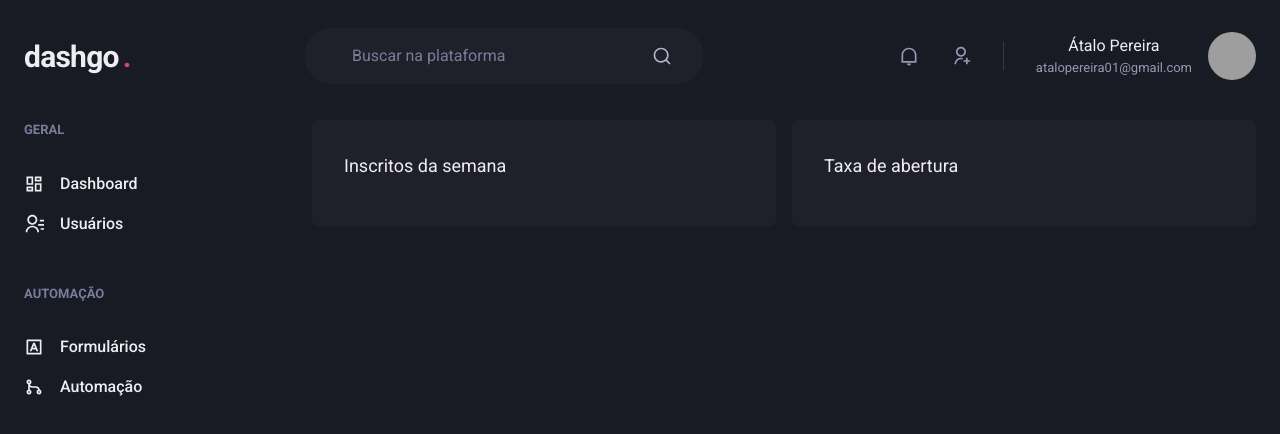
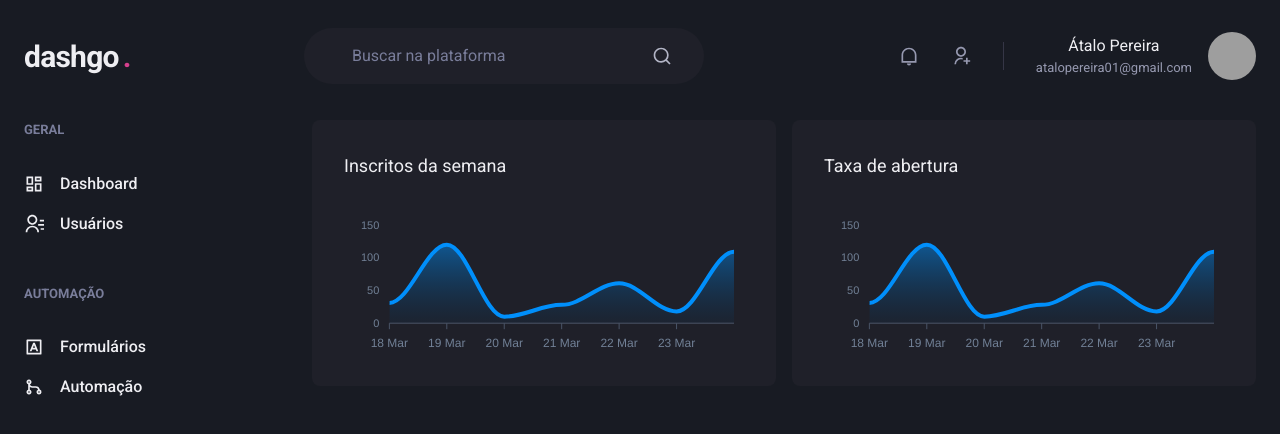
Before and after one commit to atalopereira/dashgo, a Next.js app: page /dashboard in a window 1280 px wide. Shown: the top 434 px of the page. Built offline with nearby package versions, Linux system fonts and the light colour scheme; grey boxes are pictures that could not be loaded.

Commit message:
create chart styles of the daskboard

```diff
--- a/src/pages/dashboard.tsx
+++ b/src/pages/dashboard.tsx
@@ -1,6 +1,64 @@
-import { Box, Flex, SimpleGrid, Text } from "@chakra-ui/react";
+import { Box, Flex, SimpleGrid, Text, theme } from "@chakra-ui/react";
+import dynamic from "next/dynamic";
+import { ApexOptions } from 'apexcharts';
 import { Header } from "../components/Header";
 import { Sidebar } from "../components/Sidebar";
+
+const Chart = dynamic(() => import('react-apexcharts'), {
+  ssr: false,
+})
+
+const options: ApexOptions = {
+  chart: {
+    toolbar: {
+      show: false,
+    },
+    zoom: {
+      enabled: false,
+    },
+    foreColor: theme.colors.gray[500],
+  },
+  grid: {
+    show: false,
+  },
+  dataLabels: {
+    enabled: false,
+  },
+  tooltip: {
+    enabled: false,
+  },
+  xaxis: {
+    type: 'datetime',
+    axisBorder: {
+      color: theme.colors.gray[600]
+    },
+    axisTicks: {
+      color: theme.colors.gray[600]
+    },
+    categories: [
+      '2021-03-18T00:00:00.000Z',
+      '2021-03-19T00:00:00.000Z',
+      '2021-03-20T00:00:00.000Z',
+      '2021-03-21T00:00:00.000Z',
+      '2021-03-22T00:00:00.000Z',
+      '2021-03-23T00:00:00.000Z',
+      '2021-03-24T00:00:00.000Z',
+    ],
+  },
+  fill: {
+    opacity: 0.3,
+    type: 'gradient',
+    gradient: {
+      shade: 'dark',
+      opacityFrom: 0.7,
+      opacityTo: 0.3,
+    }
+  }
+};
+
+const series = [
+  { name: 'series1', data: [31, 120, 10, 28, 61, 18, 109] }
+]
 
 export default function Dashboard() {
   return (
@@ -15,17 +73,19 @@
             p="8"
             bg="gray.800"
             borderRadius={8}
-            // pb="4"
+            pb="4"
           >
             <Text fontSize="lg" mb="4">Inscritos da semana</Text>
+            <Chart options={options} series={series} type="area" height={160} />
           </Box>
           <Box
             p="8"
             bg="gray.800"
             borderRadius={8}
-            // pb="4"
+            pb="4"
           >
             <Text fontSize="lg" mb="4">Taxa de abertura</Text>
+            <Chart options={options} series={series} type="area" height={160} />
           </Box>
         </SimpleGrid>
       </Flex>
```
